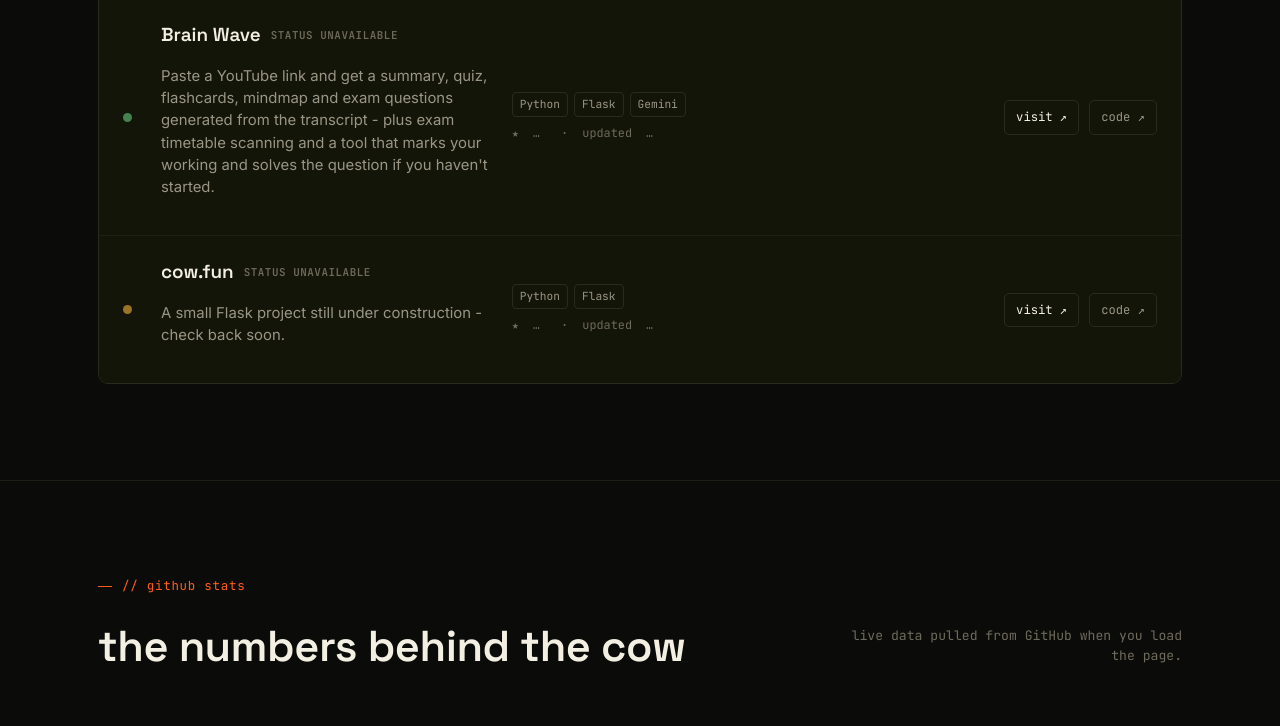
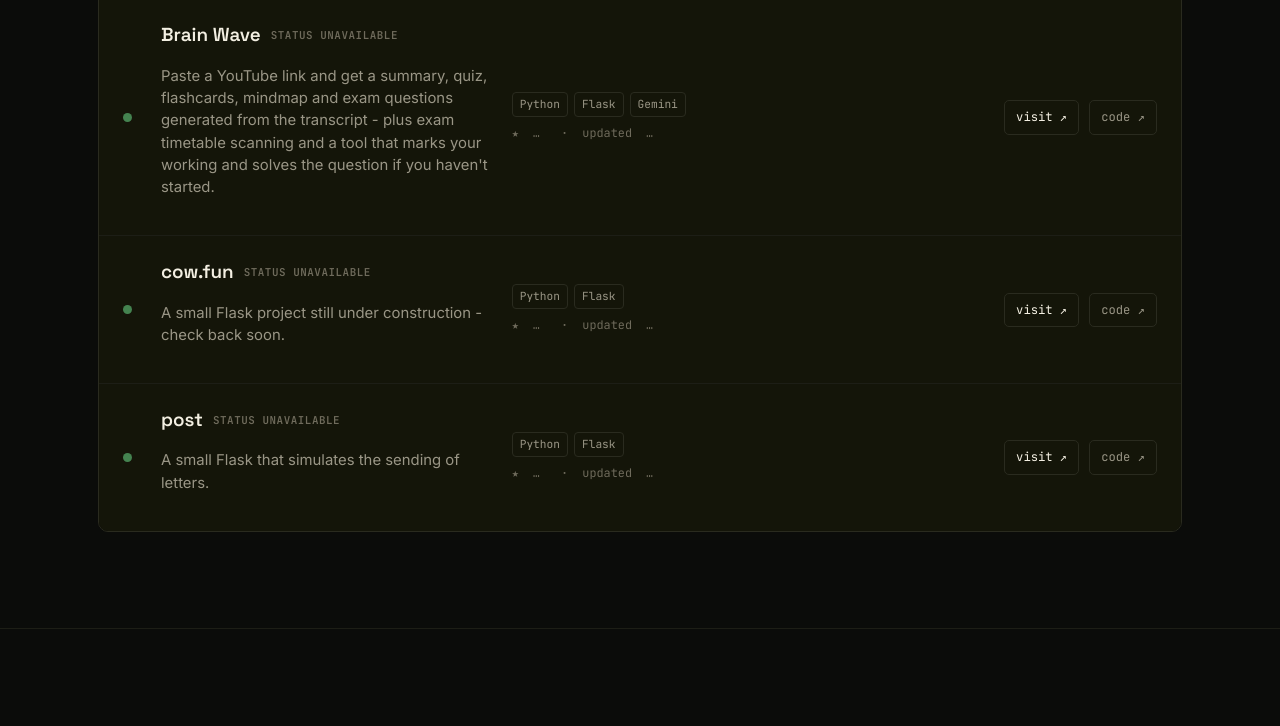
Before and after one commit to TheOrangeCow/theorangecow_website, a Flask app: page / in a window 1280 px wide. Shown: the part 2289-3015 px from the top of the page. Run offline with Flask 3, Linux system fonts and the light colour scheme; data that the repository does not hold is empty.

Commit message:
adding post to home page

```diff
--- a/templates/index.html
+++ b/templates/index.html
@@ -251,7 +251,7 @@
                     </article>
 
                     <article class="svc-row" data-status="online" data-monitor="fun">
-                        <span class="dot dev"></span>
+                        <span class="dot online"></span>
                         <div class="svc-name-col">
                             <p class="svc-name">cow.fun <span class="svc-status-tag">checking…</span></p>
                             <p class="svc-desc">A small Flask project still under construction - check back soon.</p>
@@ -265,6 +265,25 @@
                             <a href="https://fun.theorangecow.org" target="_blank" rel="noopener" class="primary">visit
                                 ↗</a>
                             <a href="https://github.com/TheOrangeCow/cow.fun" target="_blank" rel="noopener">code
+                                ↗</a>
+                        </div>
+                    </article>
+
+                    <article class="svc-row" data-status="online" data-monitor="post">
+                        <span class="dot online"></span>
+                        <div class="svc-name-col">
+                            <p class="svc-name">post <span class="svc-status-tag">checking…</span></p>
+                            <p class="svc-desc">A small Flask that simulates the sending of letters.</p>
+                        </div>
+                        <div class="svc-meta-col">
+                            <div class="svc-stack"><span>Python</span><span>Flask</span></div>
+                            <div class="svc-live-stats" data-repo="post">★ <span class="stars">…</span>
+                                &nbsp;·&nbsp; updated <span class="updated">…</span></div>
+                        </div>
+                        <div class="svc-actions">
+                            <a href="https://post.theorangecow.org" target="_blank" rel="noopener" class="primary">visit
+                                ↗</a>
+                            <a href="https://github.com/TheOrangeCow/post" target="_blank" rel="noopener">code
                                 ↗</a>
                         </div>
                     </article>
@@ -543,6 +562,7 @@
                     <a href="https://brainwave.theorangecow.org" target="_blank" rel="noopener">brain wave</a>
                     <a href="https://cow-servers.theorangecow.org" target="_blank" rel="noopener">cow servers</a>
                     <a href="https://fun.theorangecow.org" target="_blank" rel="noopener">cow.fun</a>
+                    <a href="https://post.theorangecow.org" target="_blank" rel="noopener">post</a>
                 </div>
                 <div class="footer-col">
                     <p class="footer-col-title">top projects</p>
@@ -579,7 +599,8 @@
                 "library",
                 "cow_servers",
                 "Brain-Wave",
-                "cow.fun"
+                "cow.fun",
+                "post"
             ];
 
             var reducedMotion =
@@ -1388,9 +1409,11 @@
             var MATCHERS = {
                 house: "house",
                 library: "librar",
-                cowfun: "fun",
+                fun: "fun",
                 brainwave: "brainwave",
-                cowservers: "cowserver"
+                cowservers: "cowserver",
+                post: "post"
+
             };
 
             fetch("https://status.theorangecow.org/index.json")
```
